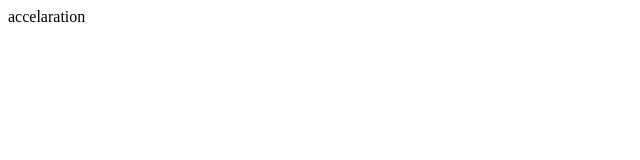
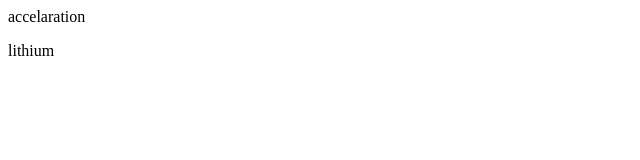
Before and after one commit to aviv82/Aviv2, a plain HTML site: page index.html in a window 1280 px wide. Shown: the full height of the page, 0-640 px from the left. Drawn offline with Linux system fonts and the light colour scheme.

Commit message:
modefied inddex.html

```diff
--- a/index.html
+++ b/index.html
@@ -1 +1,2 @@
 <div>accelaration</div>
+<p>lithium</p>
```
